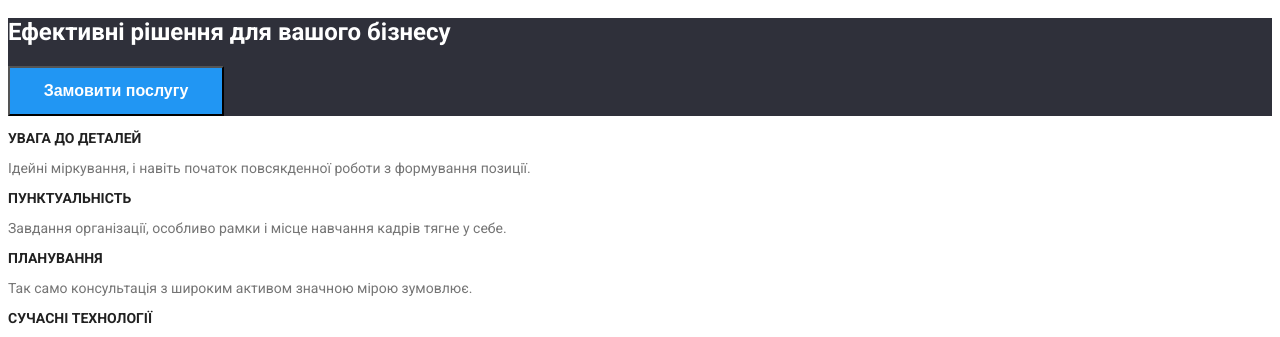
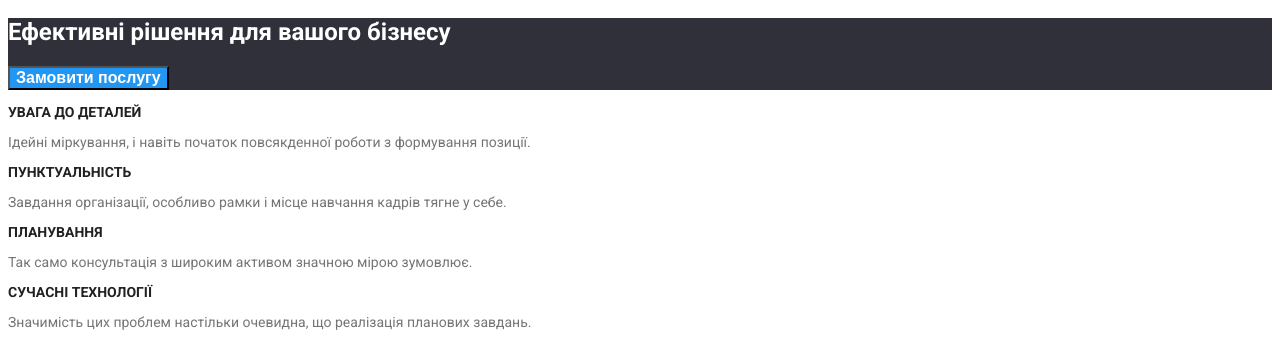
Before and after one commit to IrynaSunny/goit-markup-hw-02, a plain HTML site: page index.html in a window 1280 px wide. Shown: the part 135-472 px from the top of the page. Drawn offline with Linux system fonts and the light colour scheme.

Commit message:
fixed button

```diff
--- a/css/style.css
+++ b/css/style.css
@@ -48,8 +48,6 @@ color:var(--main-font-color);
     background-color: var(--main-blue-color);
     font-weight: 700;
     font-size: 16px;
-    width: 216px;
-    height: 50px;
     align-items: center;
     text-align: center;
 }
```
